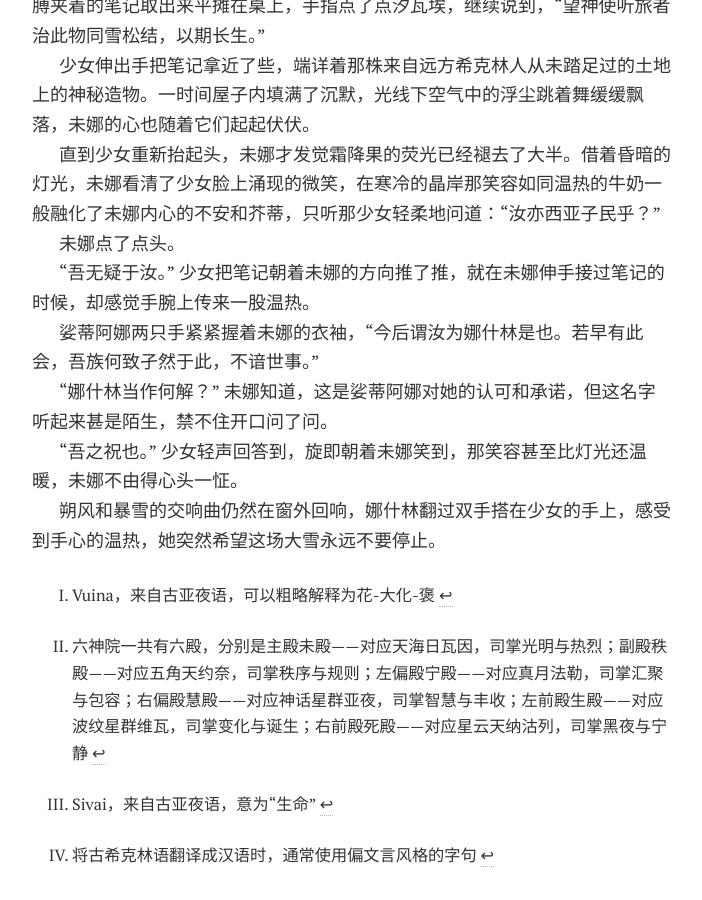
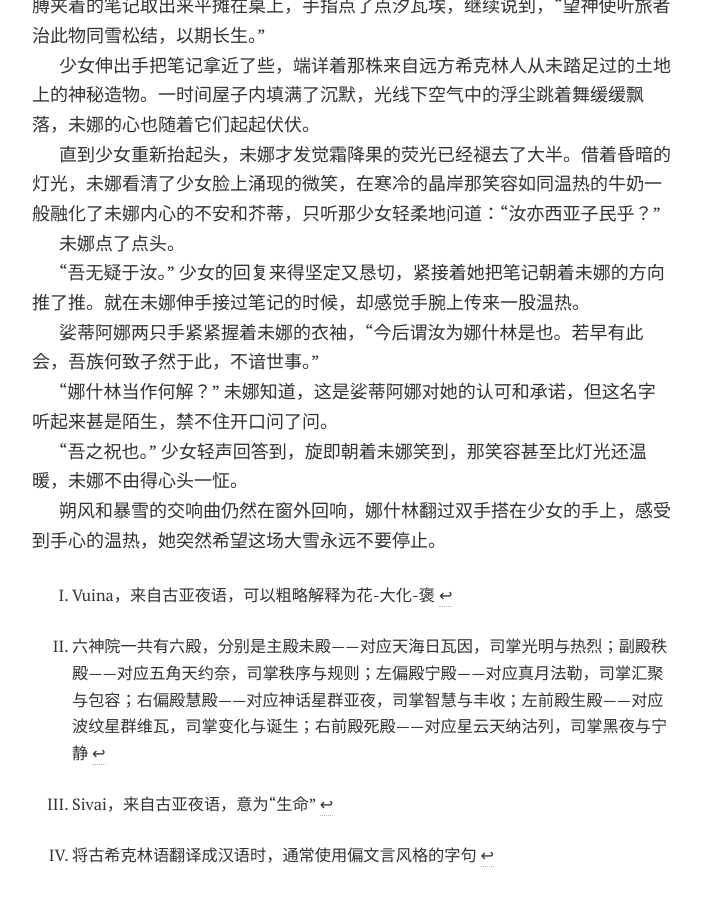
Before and after one commit to Kinnuch/kinnuch.github.io, a Jekyll site: the page built from laim/shikrin.assets/ShikrinEssay/海蚀录·亚希林卷·相识.md, in a window 1280 px wide and 900 px high, scrolled down 1335 px. Shown: the whole window, without its empty margins (288-990 px from the left). Built offline with Jekyll 4.4.1, drawn with Linux system fonts in a browser that asks for light colours; nearby versions of some CDN libraries; our own code applies the rules of GitHub Pages for plain Markdown files; comment, search, counter and statistics services are not loaded; a style sheet for code colours, icons or effects is not loaded.

Commit message:
Update 海蚀录·亚希林卷·相识.md

```diff
--- a/laim/shikrin.assets/ShikrinEssay/海蚀录·亚希林卷·相识.md
+++ b/laim/shikrin.assets/ShikrinEssay/海蚀录·亚希林卷·相识.md
@@ -34,7 +34,7 @@
 
 未娜点了点头。
 
-“吾无疑于汝。” 少女把笔记朝着未娜的方向推了推，就在未娜伸手接过笔记的时候，却感觉手腕上传来一股温热。
+“吾无疑于汝。” 少女的回复来得坚定又恳切，紧接着她把笔记朝着未娜的方向推了推。就在未娜伸手接过笔记的时候，却感觉手腕上传来一股温热。
 
 娑蒂阿娜两只手紧紧握着未娜的衣袖，“今后谓汝为娜什林是也。若早有此会，吾族何致孑然于此，不谙世事。”
 
```
